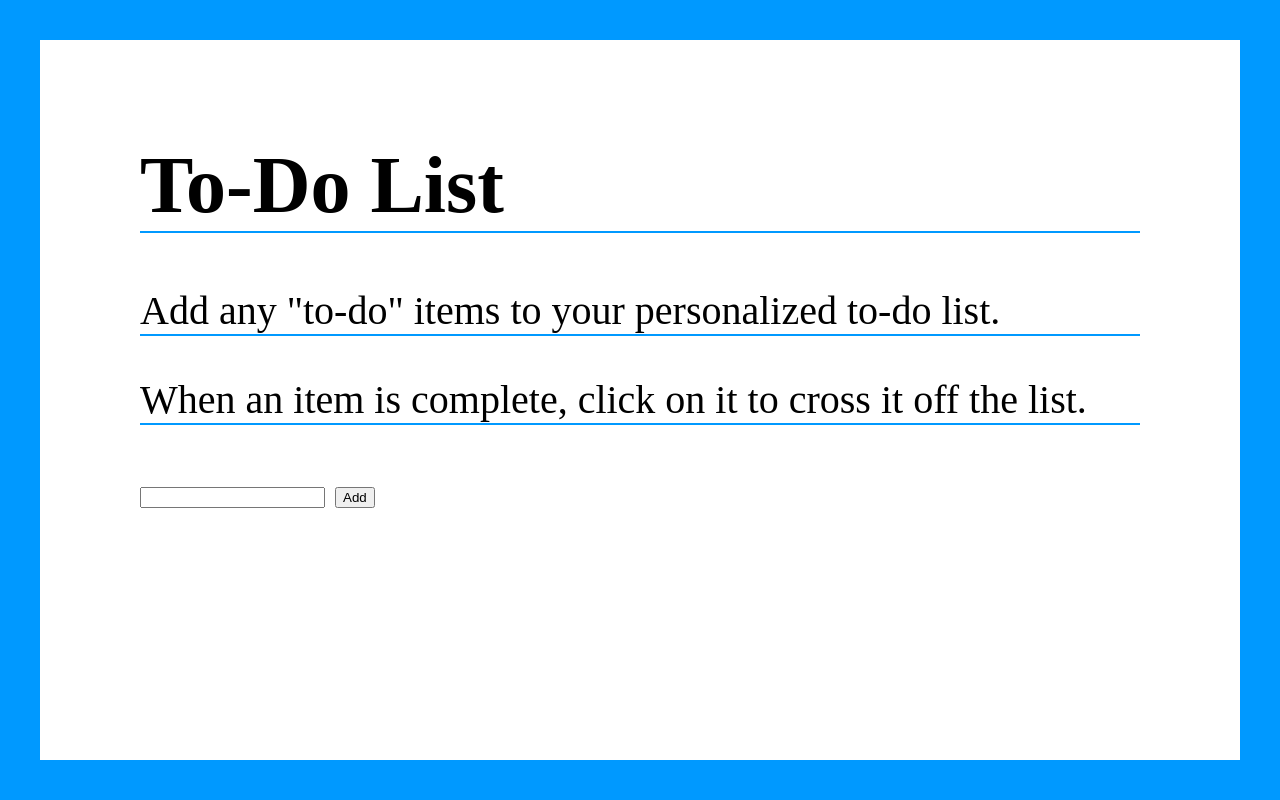
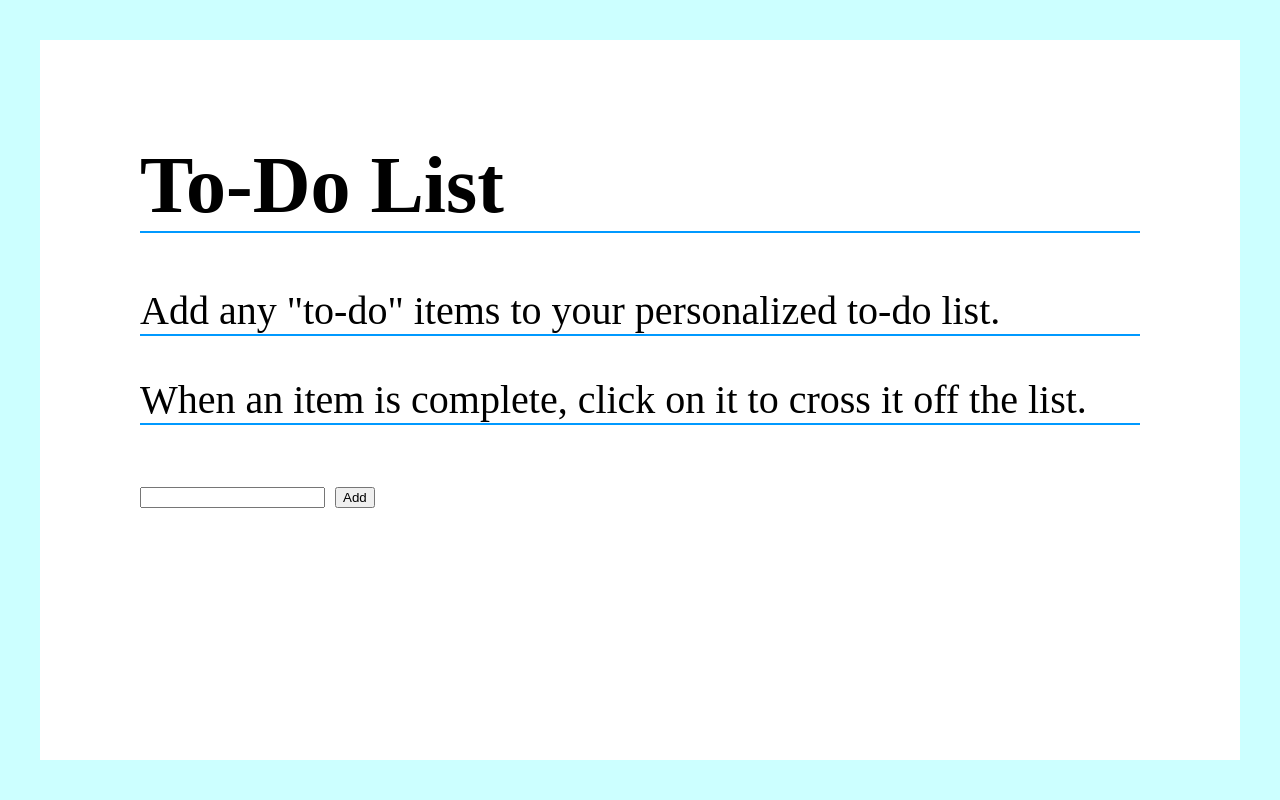
Before and after one commit to bredschneider/assignments, a PHP site: page / in a window 1280 px wide. Run offline with PHP 8.4, Linux system fonts and the light colour scheme.

Commit message:
Changed background colour in css.

```diff
--- a/mtm1526/assignment-2/css/general.css
+++ b/mtm1526/assignment-2/css/general.css
@@ -1,7 +1,7 @@
 @charset "utf-8";
 /* CSS Document */
 html {
-	background-color: #09F;
+	background-color: #CFF;
 	padding: 2.5em;
 }
 
```
